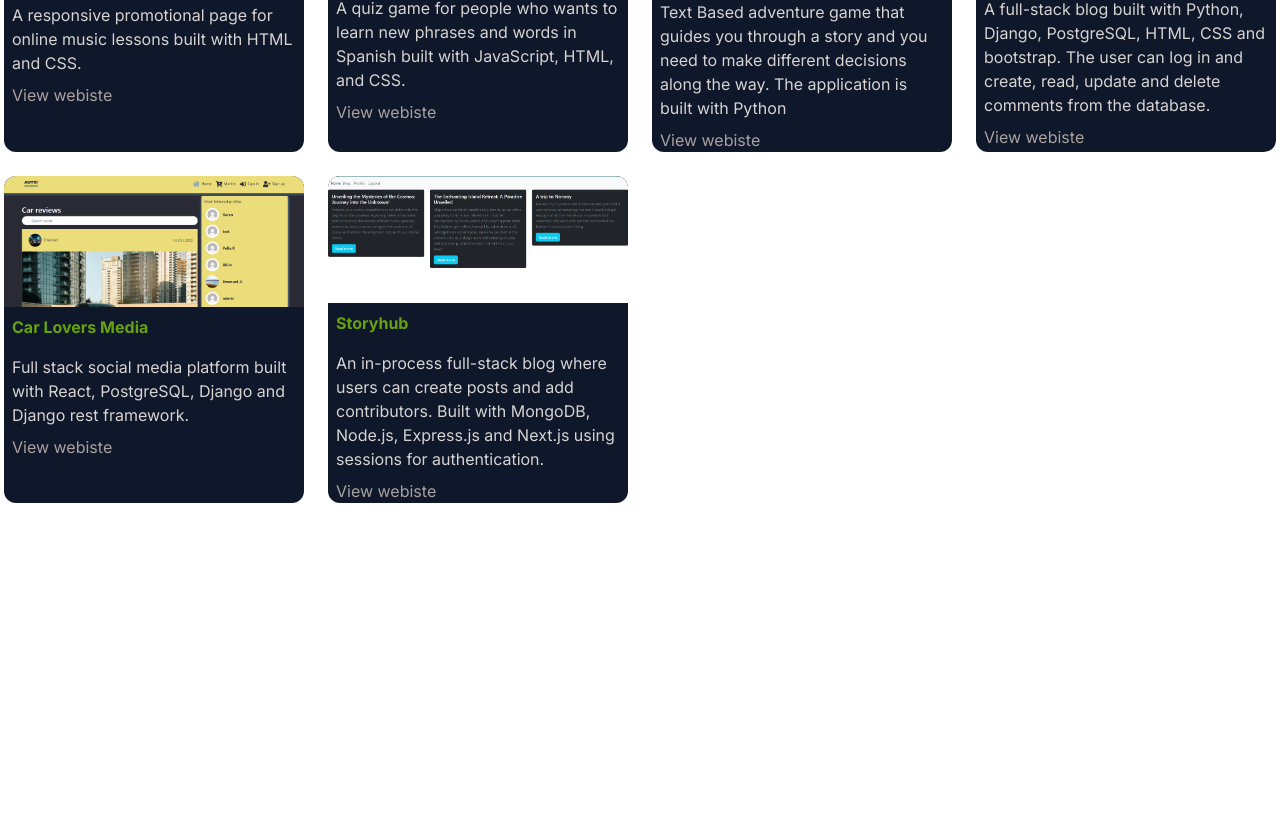
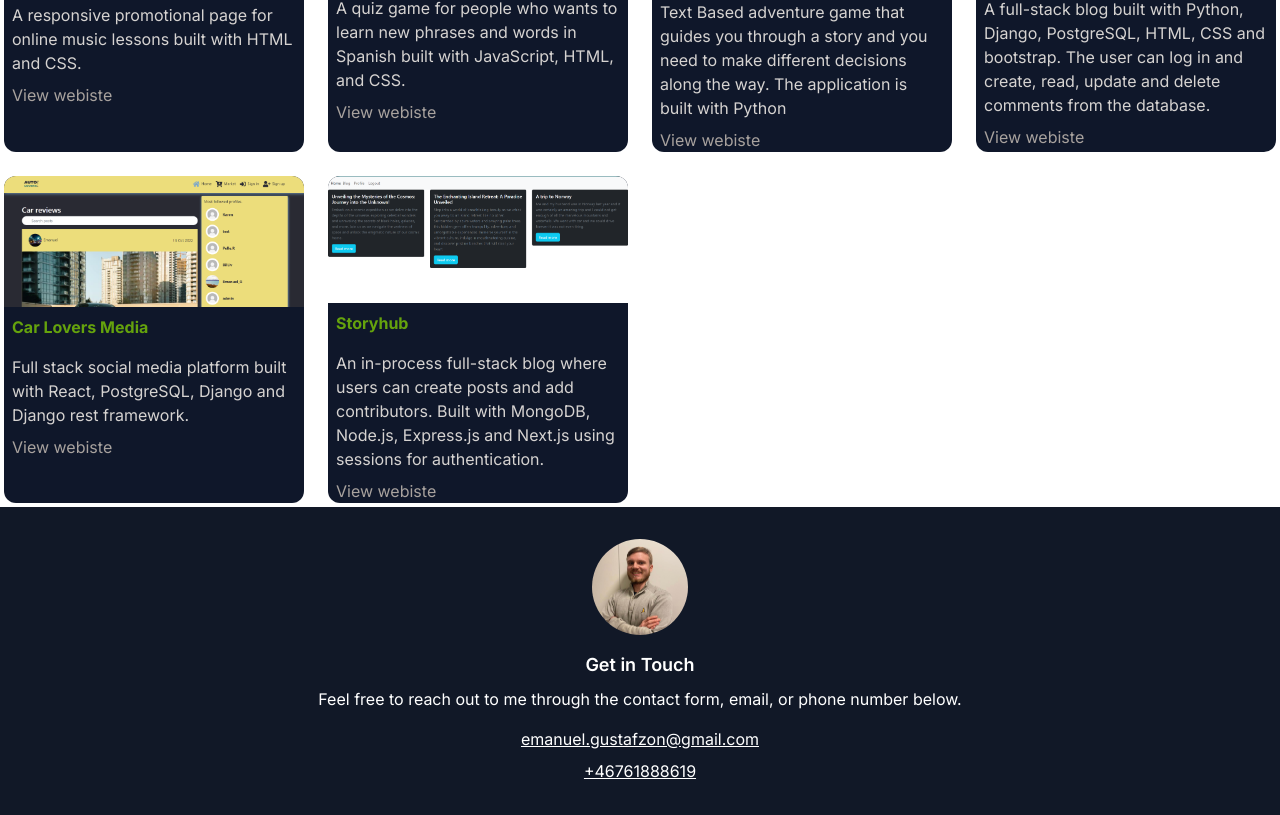
Before and after one commit to EmanuelGustafzon/portfolio, a Next.js app in the folder portfolio/: page / in a window 1280 px wide. Shown: the part 552-1367 px from the top of the page. Before the commit the page ends 1059 px from the top, so only its background shows below. Built offline with nearby package versions, Linux system fonts and the light colour scheme.

Commit message:
add footer

```diff
--- a/portfolio/app/page.tsx
+++ b/portfolio/app/page.tsx
@@ -2,6 +2,7 @@ import NavBar from '../components/NavBar'
 import Card from '../components/Card'
 import { projects } from '../portfolio-projects/projects'
 import Header from '../components/Header'
+import Footer from '../components/Footer'
 
 export default function Home() {
 
@@ -28,6 +29,7 @@ export default function Home() {
        )
       })}
        </div>
+       <Footer/>
     </div>
   )
 }
--- /dev/null
+++ b/portfolio/components/Footer.jsx
@@ -0,0 +1,29 @@
+import React from 'react';
+
+const Footer = () => {
+  return (
+    <footer className='bg-gray-900 text-white py-8'>
+      <div className='container mx-auto flex flex-col items-center justify-center'>
+        <img
+          src='/images/profile.jpg'
+          alt='Profile Picture'
+          className='w-24 h-24 rounded-full mb-4'
+        />
+        <h3 className='text-lg font-semibold mb-2'>Get in Touch</h3>
+        <p className='mb-4'>
+          Feel free to reach out to me through the contact form, email, or phone number below.
+        </p>
+        <div className='flex flex-col items-center space-y-2'>
+          <a href='mailto:emanuel.gustafzon@gmail.com' className='underline'>
+            emanuel.gustafzon@gmail.com
+          </a>
+          <a href='tel:+46761888619' className='underline'>
+          +46761888619
+          </a>
+        </div>
+      </div>
+    </footer>
+  );
+};
+
+export default Footer;
```
Also changed, not shown: portfolio/public/images/profile.jpg (added).
